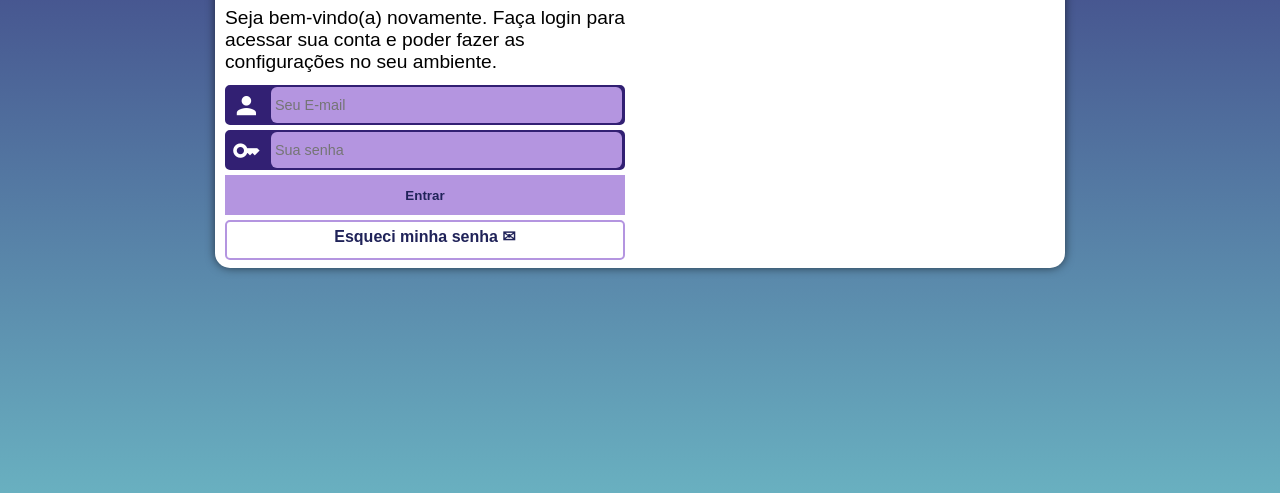
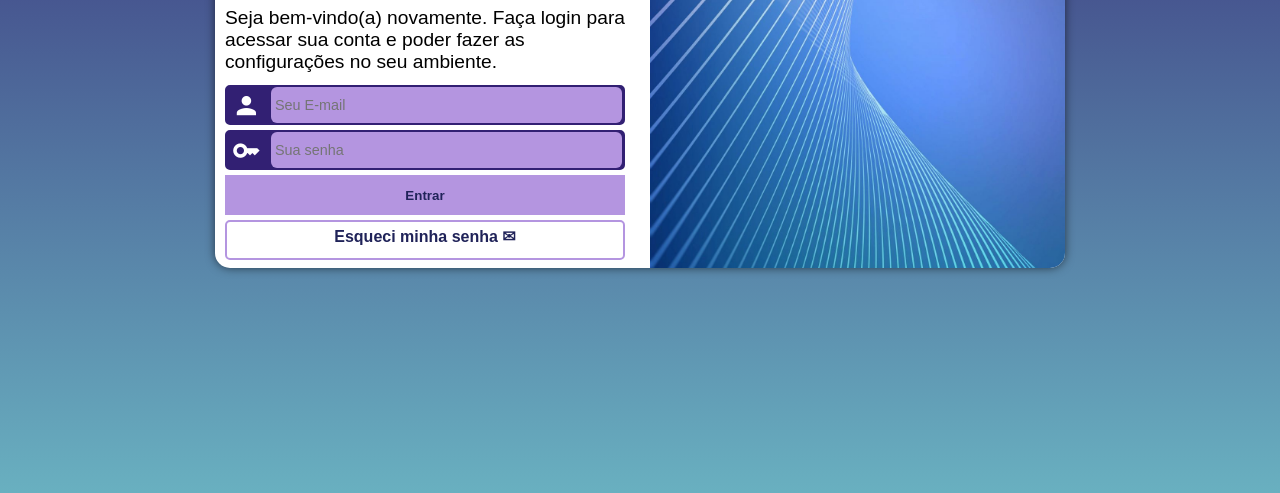
Before and after one commit to mariana549/projeto-login, a plain HTML site: page index.html in a window 1280 px wide. Shown: the part 307-800 px from the top of the page. Drawn offline with Linux system fonts and the light colour scheme.

Commit message:
atualizado

```diff
--- a/estilos/style.css
+++ b/estilos/style.css
@@ -55,7 +55,7 @@ section {
 }
 
 div#imagem {
-    background: url(imagens/arte.jpg) center center no-repeat;
+    background: url(/imagens/arte.jpg) center center no-repeat;
     background-size: cover;
     margin: -10px;
     width: 110%;
```
